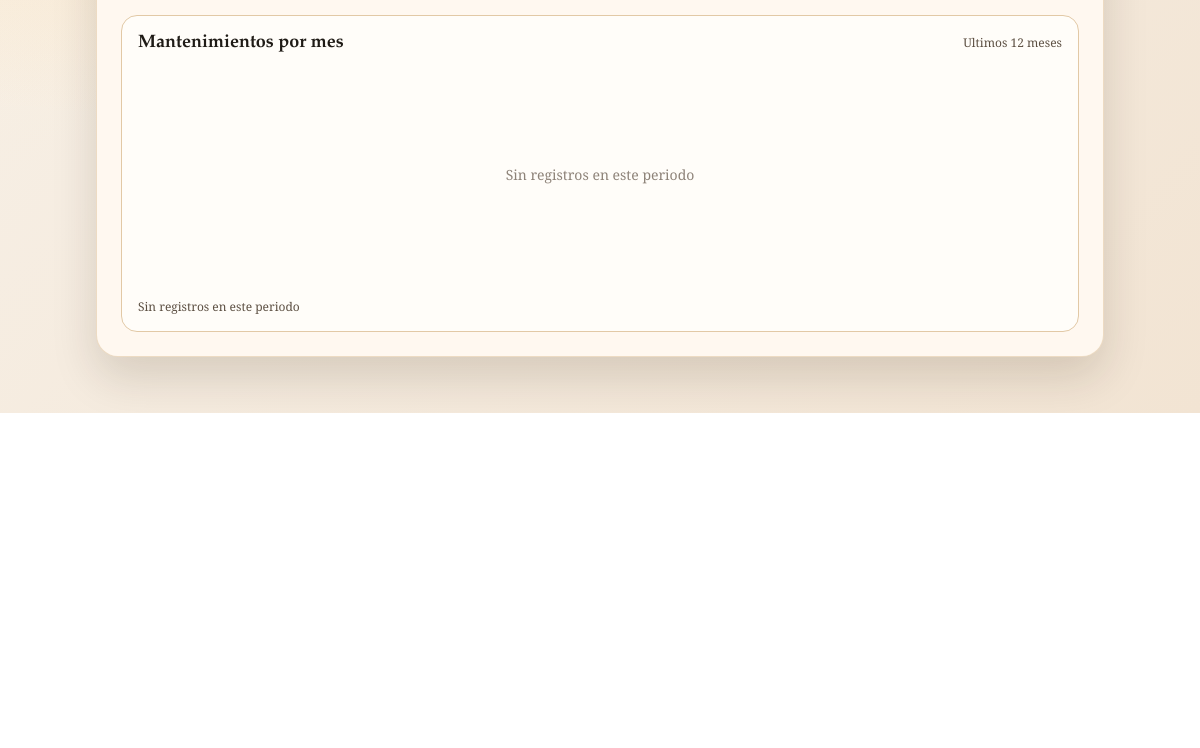
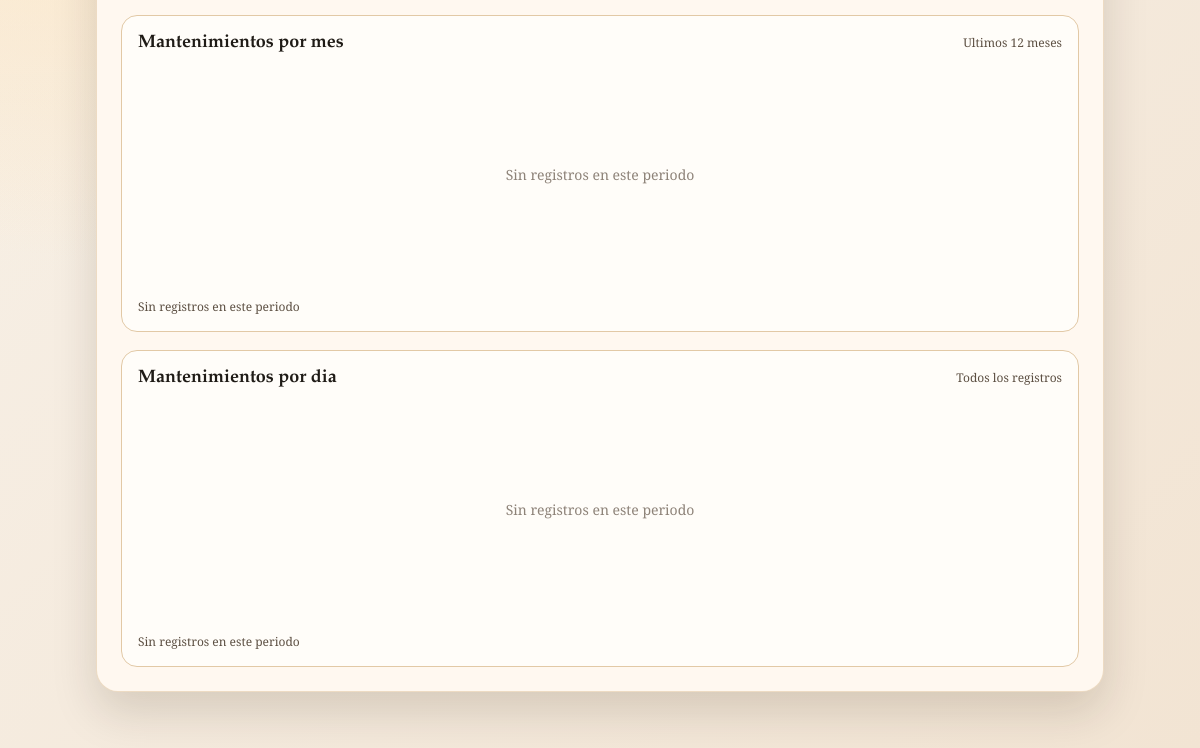
Before and after one commit to neyennahuel/Repar-Ando, an Electron app: page index.html in a window 1200 px wide. Shown: the part 758-1506 px from the top of the page. Before the commit the page ends 1171 px from the top, so only its background shows below. Drawn offline with Linux system fonts and the light colour scheme; no server answers.

Commit message:
Agregar grafico diario

```diff
--- a/app.js
+++ b/app.js
@@ -310,6 +310,9 @@ const i18n = {
     chartTitle: "Mantenimientos por mes",
     chartNote: "Ultimos 12 meses",
     chartAria: "Grafico de mantenimientos por mes",
+    chartDailyTitle: "Mantenimientos por dia",
+    chartDailyNote: "Todos los registros",
+    chartDailyAria: "Grafico de mantenimientos por dia",
     sectionHistoryTitle: "Historial de mantenimientos",
     labelFrom: "Desde",
     labelTo: "Hasta",
@@ -367,6 +370,8 @@ const i18n = {
     labelNombre: "Nombre",
     labelCadaMeses: "Cada (meses)",
     labelAvisoDias: "Aviso (dias)",
+    labelGroupFilter: "Grupo",
+    labelGroupFilter: "Grupo",
     monthsUnit: "meses",
     daysUnit: "dias",
     btnCancel: "Cancelar",
@@ -375,6 +380,7 @@ const i18n = {
     tableAviso: "Aviso",
     tableEquipos: "Equipos",
     sectionGroupAssignTitle: "Asignacion de grupos",
+    groupAssignSearchPlaceholder: "Buscar por usuario o equipo...",
     sectionConfigTitle: "Configuracion",
     sectionAlertsNextTitle: "Alertas y proximos",
     switchShowNextLabel: "Mostrar cartel Proximo",
@@ -574,6 +580,9 @@ const i18n = {
     chartTitle: "Maintenance per month",
     chartNote: "Last 12 months",
     chartAria: "Maintenance per month chart",
+    chartDailyTitle: "Maintenance per day",
+    chartDailyNote: "All records",
+    chartDailyAria: "Maintenance per day chart",
     sectionHistoryTitle: "Maintenance history",
     labelFrom: "From",
     labelTo: "To",
@@ -630,6 +639,7 @@ const i18n = {
     labelNombre: "Name",
     labelCadaMeses: "Every (months)",
     labelAvisoDias: "Alert (days)",
+    labelGroupFilter: "Group",
     monthsUnit: "months",
     daysUnit: "days",
     btnCancel: "Cancel",
@@ -638,6 +648,7 @@ const i18n = {
     tableAviso: "Alert",
     tableEquipos: "PCs",
     sectionGroupAssignTitle: "Group assignment",
+    groupAssignSearchPlaceholder: "Search by user or PC...",
     sectionConfigTitle: "Settings",
     sectionAlertsNextTitle: "Alerts and next",
     switchShowNextLabel: "Show Next label",
@@ -836,6 +847,9 @@ const i18n = {
     chartTitle: "Manutencoes por mes",
     chartNote: "Ultimos 12 meses",
     chartAria: "Grafico de manutencoes por mes",
+    chartDailyTitle: "Manutencoes por dia",
+    chartDailyNote: "Todos os registros",
+    chartDailyAria: "Grafico de manutencoes por dia",
     sectionHistoryTitle: "Historico de manutencoes",
     labelFrom: "De",
     labelTo: "Ate",
@@ -899,6 +913,7 @@ const i18n = {
     tableAviso: "Aviso",
     tableEquipos: "PCs",
     sectionGroupAssignTitle: "Atribuicao de grupos",
+    groupAssignSearchPlaceholder: "Buscar por usuario o PC...",
     sectionConfigTitle: "Configuracao",
     sectionAlertsNextTitle: "Alertas e proximo",
     switchShowNextLabel: "Mostrar linha Proximo",
@@ -1108,6 +1123,10 @@ const maintenanceChart = document.getElementById("maintenanceChart");
 const maintenanceChartLegend = document.getElementById(
   "maintenanceChartLegend"
 );
+const maintenanceDailyChart = document.getElementById("maintenanceDailyChart");
+const maintenanceDailyChartLegend = document.getElementById(
+  "maintenanceDailyChartLegend"
+);
 const startNextSwitch = document.getElementById("startNextSwitch");
 const languageSelect = document.getElementById("languageSelect");
 const notificationsSwitch = document.getElementById("notificationsSwitch");
@@ -1162,6 +1181,12 @@ const groupTableBody = document.getElementById("groupTableBody");
 const groupAssignTableBody = document.getElementById(
   "groupAssignTableBody"
 );
+const groupAssignSearchInput = document.getElementById(
+  "groupAssignSearchInput"
+);
+const groupAssignFilterSelect = document.getElementById(
+  "groupAssignFilterSelect"
+);
 
 const pcDialog = document.getElementById("pcDialog");
 const pcForm = document.getElementById("pcForm");
@@ -1666,21 +1691,44 @@ function buildMonthlyMaintenanceSeries(months = 12) {
   }));
 }
 
-function renderMaintenanceChart(series) {
-  if (!maintenanceChart || !maintenanceChartLegend) return;
+function buildDailyMaintenanceSeries() {
+  const series = [];
+  const counts = new Map();
+  for (let day = 1; day <= 31; day += 1) {
+    const key = String(day);
+    counts.set(key, 0);
+    series.push({ key, label: String(day), count: 0 });
+  }
+  state.data.pcs.forEach((pc) => {
+    (pc.maintenanceHistory || []).forEach((record) => {
+      if (record.hidden) return;
+      const date = new Date(record.date);
+      if (Number.isNaN(date.getTime())) return;
+      const key = String(date.getDate());
+      counts.set(key, (counts.get(key) || 0) + 1);
+    });
+  });
+  return series.map((item) => ({
+    ...item,
+    count: counts.get(item.key) || 0,
+  }));
+}
+
+function renderMaintenanceChartFor(canvas, legend, series) {
+  if (!canvas || !legend) return;
   const total = series.reduce((sum, item) => sum + item.count, 0);
-  maintenanceChartLegend.innerHTML = total
+  legend.innerHTML = total
     ? `<span><span class="dot"></span>${t("chartTotal")}: ${total}</span>`
     : `<span>${t("chartNoData")}</span>`;
 
-  const ctx = maintenanceChart.getContext("2d");
+  const ctx = canvas.getContext("2d");
   if (!ctx) return;
 
-  const width = maintenanceChart.clientWidth || 800;
-  const height = maintenanceChart.clientHeight || 240;
+  const width = canvas.clientWidth || 800;
+  const height = canvas.clientHeight || 240;
   const dpr = window.devicePixelRatio || 1;
-  maintenanceChart.width = Math.round(width * dpr);
-  maintenanceChart.height = Math.round(height * dpr);
+  canvas.width = Math.round(width * dpr);
+  canvas.height = Math.round(height * dpr);
   ctx.setTransform(dpr, 0, 0, dpr, 0, 0);
   ctx.clearRect(0, 0, width, height);
 
@@ -1733,6 +1781,18 @@ function renderMaintenanceChart(series) {
     ctx.fillStyle = "rgba(92, 79, 66, 0.85)";
     ctx.fillText(item.label, x + barWidth / 2, padding.top + chartHeight + 6);
   });
+}
+
+function renderMaintenanceChart(series) {
+  renderMaintenanceChartFor(maintenanceChart, maintenanceChartLegend, series);
+}
+
+function renderDailyMaintenanceChart(series) {
+  renderMaintenanceChartFor(
+    maintenanceDailyChart,
+    maintenanceDailyChartLegend,
+    series
+  );
 }
 
 function renderSummary() {
@@ -1812,6 +1872,8 @@ function renderSummary() {
 
   const monthlySeries = buildMonthlyMaintenanceSeries(12);
   requestAnimationFrame(() => renderMaintenanceChart(monthlySeries));
+  const dailySeries = buildDailyMaintenanceSeries();
+  requestAnimationFrame(() => renderDailyMaintenanceChart(dailySeries));
 }
 
 function renderGroupSelectOptions(selectedId = null) {
@@ -1822,6 +1884,23 @@ function renderGroupSelectOptions(selectedId = null) {
     .join("");
   pcGroupSelect.innerHTML = options;
   pcGroupSelect.value = currentValue;
+}
+
+function renderGroupAssignFilterOptions() {
+  if (!groupAssignFilterSelect) return;
+  const currentValue = groupAssignFilterSelect.value || "";
+  groupAssignFilterSelect.innerHTML = "";
+  const allOption = document.createElement("option");
+  allOption.value = "";
+  allOption.textContent = t("optionAll");
+  groupAssignFilterSelect.appendChild(allOption);
+  state.data.groups.forEach((group) => {
+    const option = document.createElement("option");
+    option.value = group.id;
+    option.textContent = getGroupLabel(group);
+    groupAssignFilterSelect.appendChild(option);
+  });
+  groupAssignFilterSelect.value = currentValue;
 }
 
 function renderGroups() {
@@ -1857,7 +1936,19 @@ function renderGroups() {
 function renderGroupAssignments() {
   if (!groupAssignTableBody) return;
   groupAssignTableBody.innerHTML = "";
-  if (!state.data.pcs.length) {
+  const query = (groupAssignSearchInput?.value || "").toLowerCase();
+  const filterGroupId = groupAssignFilterSelect?.value || "";
+  const pcs = state.data.pcs.filter((pc) => {
+    const matchesQuery =
+      !query ||
+      pc.usuario.toLowerCase().includes(query) ||
+      pc.equipo.toLowerCase().includes(query);
+    const groupId = pc.groupId || DEFAULT_GROUP_ID;
+    const matchesGroup = !filterGroupId || groupId === filterGroupId;
+    return matchesQuery && matchesGroup;
+  });
+
+  if (!pcs.length) {
     const row = document.createElement("tr");
     row.innerHTML = `<td colspan="3">${t("noGroups")}</td>`;
     groupAssignTableBody.appendChild(row);
@@ -1865,10 +1956,13 @@ function renderGroupAssignments() {
   }
 
   const options = state.data.groups
-    .map((group) => `<option value="${group.id}">${getGroupLabel(group)}</option>`)
+    .map(
+      (group) =>
+        `<option value="${group.id}">${getGroupLabel(group)}</option>`
+    )
     .join("");
 
-  state.data.pcs.forEach((pc) => {
+  pcs.forEach((pc) => {
     const row = document.createElement("tr");
     row.innerHTML = `
       <td>${pc.usuario}</td>
@@ -3426,6 +3520,7 @@ function renderAll() {
   renderSummary();
   renderGroups();
   renderGroupAssignments();
+  renderGroupAssignFilterOptions();
   renderGroupSelectOptions();
   renderPcSelect();
   renderUserSuggestions();
@@ -3524,6 +3619,12 @@ groupForm.addEventListener("submit", handleGroupSubmit);
 groupCancelBtn.addEventListener("click", resetGroupForm);
 groupTableBody.addEventListener("click", handleGroupTableClick);
 groupAssignTableBody.addEventListener("change", handleGroupAssignChange);
+if (groupAssignSearchInput) {
+  groupAssignSearchInput.addEventListener("input", renderGroupAssignments);
+}
+if (groupAssignFilterSelect) {
+  groupAssignFilterSelect.addEventListener("change", renderGroupAssignments);
+}
 if (supplyForm) {
   supplyForm.addEventListener("submit", handleSupplySubmit);
 }
--- a/index.html
+++ b/index.html
@@ -101,6 +101,14 @@
           </div>
           <canvas id="maintenanceChart" width="800" height="240" aria-label="Grafico de mantenimientos por mes" role="img" data-i18n-aria-label="chartAria"></canvas>
           <div id="maintenanceChartLegend" class="chart-legend"></div>
+        </div>
+        <div class="summary-chart">
+          <div class="summary-chart-header">
+            <h3 data-i18n="chartDailyTitle">Mantenimientos por dia</h3>
+            <span class="summary-chart-note" data-i18n="chartDailyNote">Todos los registros</span>
+          </div>
+          <canvas id="maintenanceDailyChart" width="800" height="240" aria-label="Grafico de mantenimientos por dia" role="img" data-i18n-aria-label="chartDailyAria"></canvas>
+          <div id="maintenanceDailyChartLegend" class="chart-legend"></div>
         </div>
       </section>
 
@@ -341,6 +349,21 @@
         </div>
         <div class="panel-sub">
           <h3 data-i18n="sectionGroupAssignTitle">Asignacion de grupos</h3>
+          <div class="panel-controls">
+            <input
+              id="groupAssignSearchInput"
+              class="search"
+              type="search"
+              placeholder="Buscar por usuario o equipo..."
+              data-i18n-placeholder="groupAssignSearchPlaceholder"
+            />
+            <label class="field-inline">
+              <span data-i18n="labelGroupFilter">Grupo</span>
+              <select id="groupAssignFilterSelect">
+                <option value="" data-i18n="optionAll">Todos</option>
+              </select>
+            </label>
+          </div>
           <div class="table-wrap">
             <table>
               <thead>
--- a/package.json
+++ b/package.json
@@ -1,6 +1,6 @@
 {
   "name": "repar-ando",
-  "version": "1.0.7",
+  "version": "1.0.8",
   "description": "Gestion de mantenimiento local",
   "main": "main.js",
   "scripts": {
```
Also changed, not shown: 1 other file.
